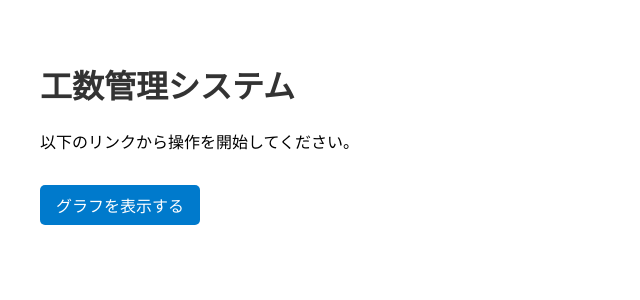
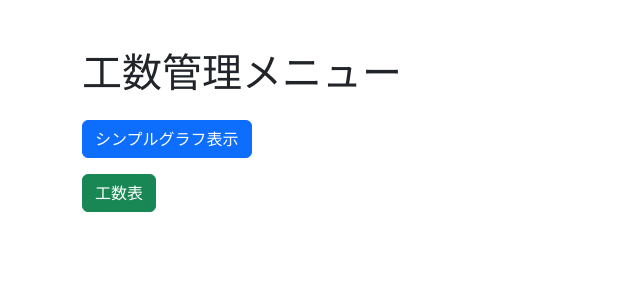
Before and after one commit to otameshi-web/kousu-app, a FastAPI app: page / in a window 1280 px wide. Shown: the top 300 px of the page, without its empty margins (0-640 px from the left). Run offline with FastAPI, Linux system fonts and the light colour scheme.

Commit message:
トップページに工数表メニュー（全体・個人）を追加

```diff
--- a/templates/index.html
+++ b/templates/index.html
@@ -1,33 +1,31 @@
+<!-- templates/index.html に追記 or 差し替え -->
 <!DOCTYPE html>
 <html lang="ja">
 <head>
     <meta charset="UTF-8">
     <title>工数管理メニュー</title>
-    <style>
-        body {
-            font-family: Arial, sans-serif;
-            padding: 2rem;
+    <link rel="stylesheet" href="https://cdn.jsdelivr.net/npm/bootstrap@5.3.0/dist/css/bootstrap.min.css">
+</head>
+<body class="container py-5">
+    <h1 class="mb-4">工数管理メニュー</h1>
+
+    <div class="mb-3">
+        <a href="/graph" class="btn btn-primary">シンプルグラフ表示</a>
+    </div>
+
+    <div class="mb-3">
+        <button class="btn btn-success" onclick="toggleMenu('kousuMenu')">工数表</button>
+        <div id="kousuMenu" style="display: none; margin-top: 10px;">
+            <a href="/summary" class="btn btn-outline-success me-2">全体</a>
+            <a href="/personal" class="btn btn-outline-info">個人</a>
+        </div>
+    </div>
+
+    <script>
+        function toggleMenu(id) {
+            const menu = document.getElementById(id);
+            menu.style.display = menu.style.display === 'none' ? 'block' : 'none';
         }
-        h1 {
-            color: #333;
-        }
-        a {
-            display: inline-block;
-            margin-top: 1rem;
-            padding: 0.5rem 1rem;
-            background-color: #007acc;
-            color: white;
-            text-decoration: none;
-            border-radius: 5px;
-        }
-        a:hover {
-            background-color: #005fa3;
-        }
-    </style>
-</head>
-<body>
-    <h1>工数管理システム</h1>
-    <p>以下のリンクから操作を開始してください。</p>
-    <a href="/graph">グラフを表示する</a>
+    </script>
 </body>
 </html>
```
